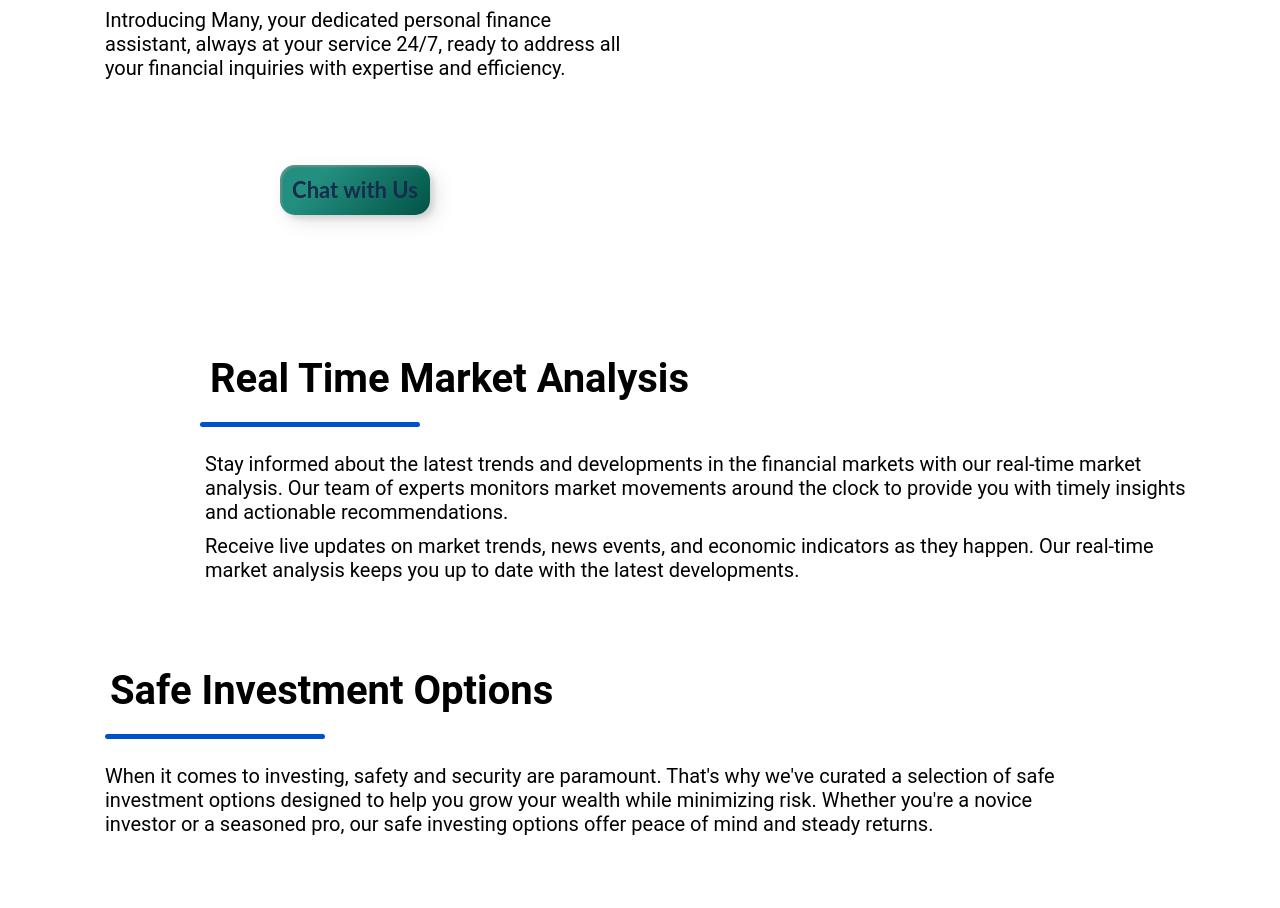
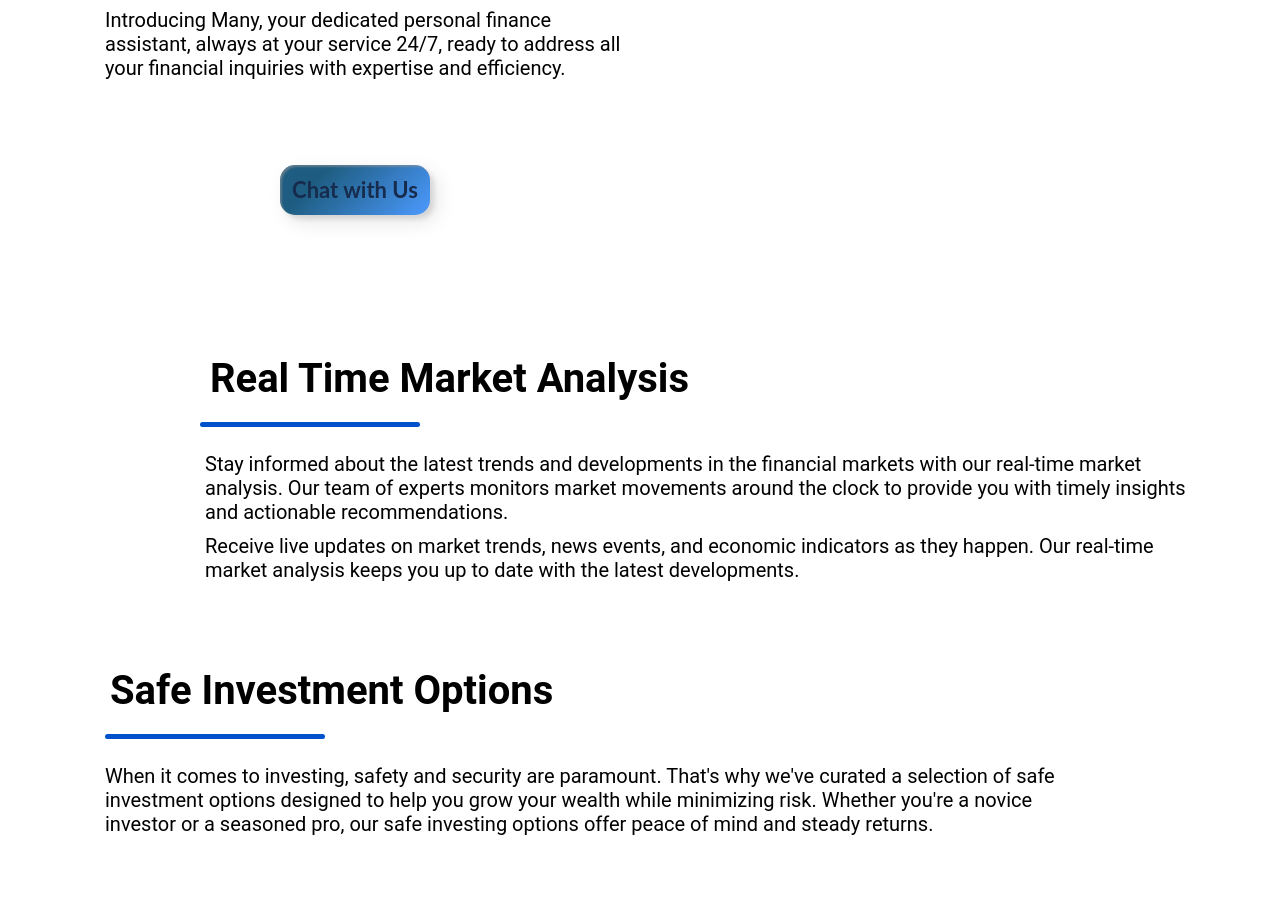
Before and after one commit to khushi-dutta/FinTech, a plain HTML site: page index.html in a window 1280 px wide. Shown: the part 1326-2234 px from the top of the page. Drawn offline with nearby package versions, Linux system fonts and the light colour scheme; a script that the page names is missing.

Commit message:
Add files via upload

```diff
--- a/style.css
+++ b/style.css
@@ -124,16 +124,16 @@ button {
   outline: none;
 }
 .btn {
-  background-color: #005346;
-  background-image: linear-gradient(315deg, #005346 0%, #238f7f 74%);
+  background-color: #4C9AFF;
+  background-image: linear-gradient(315deg, #4C9AFF 0%, rgb(30, 93, 129) 74%);
   line-height: 42px;
   padding: 0;
   border: none;
 }
 .btn:hover {
-  background-color: #005346;
+  background-color: #4C9AFF;
   color: #fff;
-  background-image: linear-gradient(315deg, #228879 0%, #013b33 74%);
+  background-image: linear-gradient(315deg, rgb(30, 93, 129) 0%, #4C9AFF 74%);
 }
 .btn span {
   position: relative;
```
